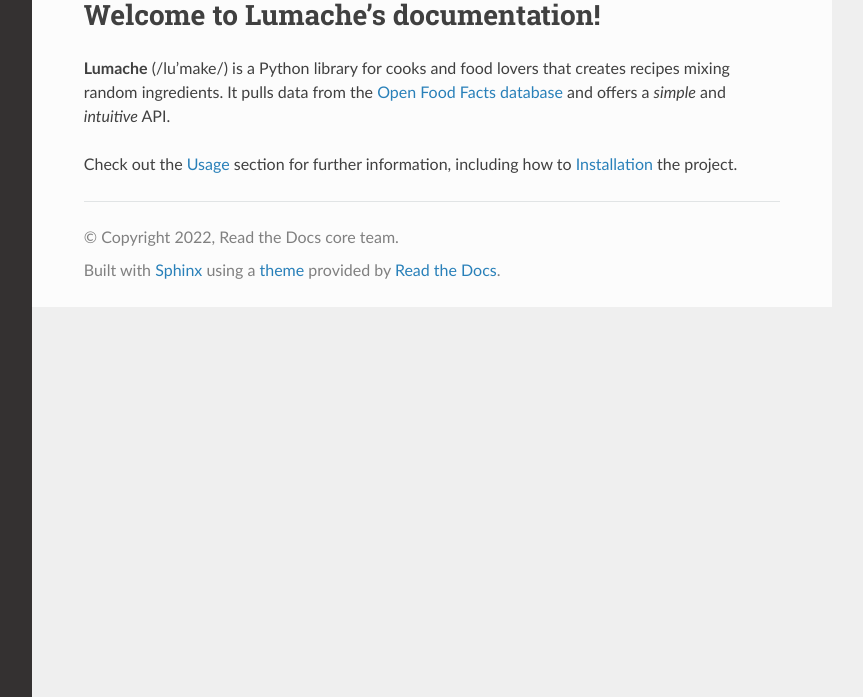
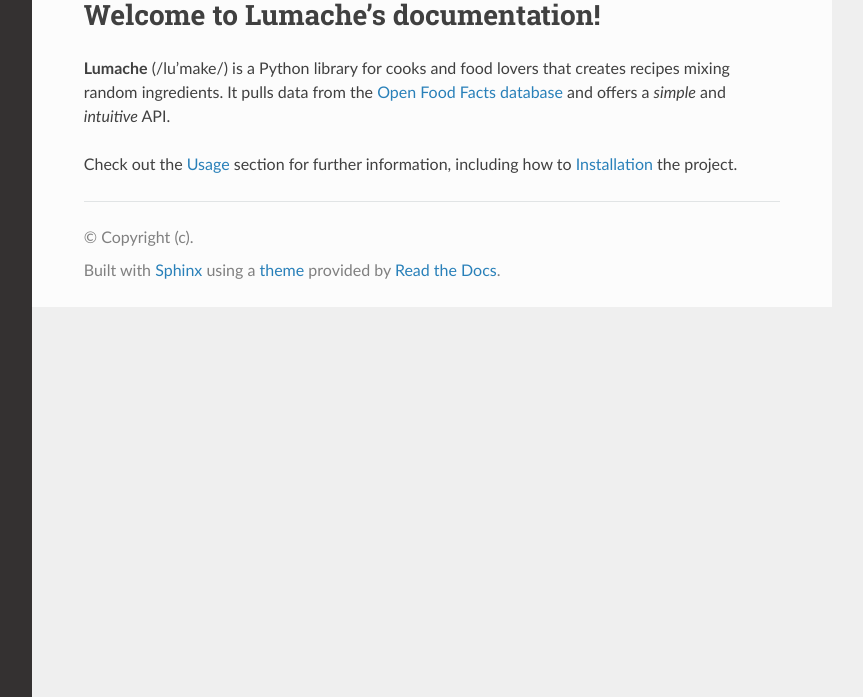
Before and after one commit to mkner/robo-pid, a Sphinx documentation site: the page built from docs/index.rst, in a window 1280 px wide, cut to the strip 203-900 px from the top of the page. Shown: the whole strip, without its empty margins (268-1131 px from the left). Built offline with Sphinx 7.4.7 and the Read the Docs theme 2.0.0, drawn with Linux system fonts in a browser that asks for light colours; some of the changed text lies outside the part shown.

Commit message:
Update conf.py

```diff
--- a/docs/conf.py
+++ b/docs/conf.py
@@ -17,9 +17,9 @@
 
 # -- Project information -----------------------------------------------------
 
-project = "Basic Sphinx Example Project"
-copyright = "2022, Read the Docs core team"
-author = "Read the Docs core team"
+project = "Basic Sphinx Project conf.py"
+copyright = "(c)"
+author = ""
 
 
 # -- General configuration ---------------------------------------------------
```
